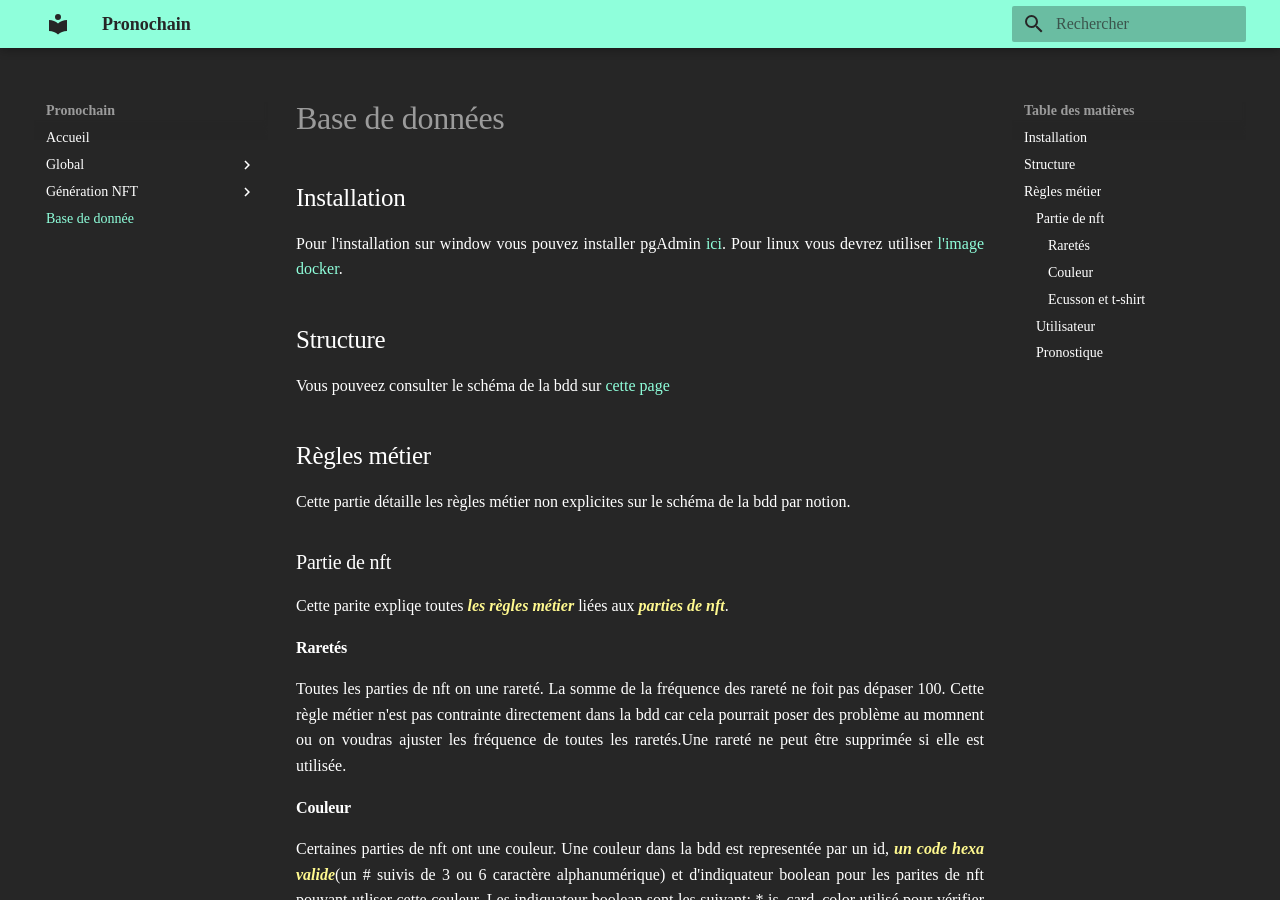
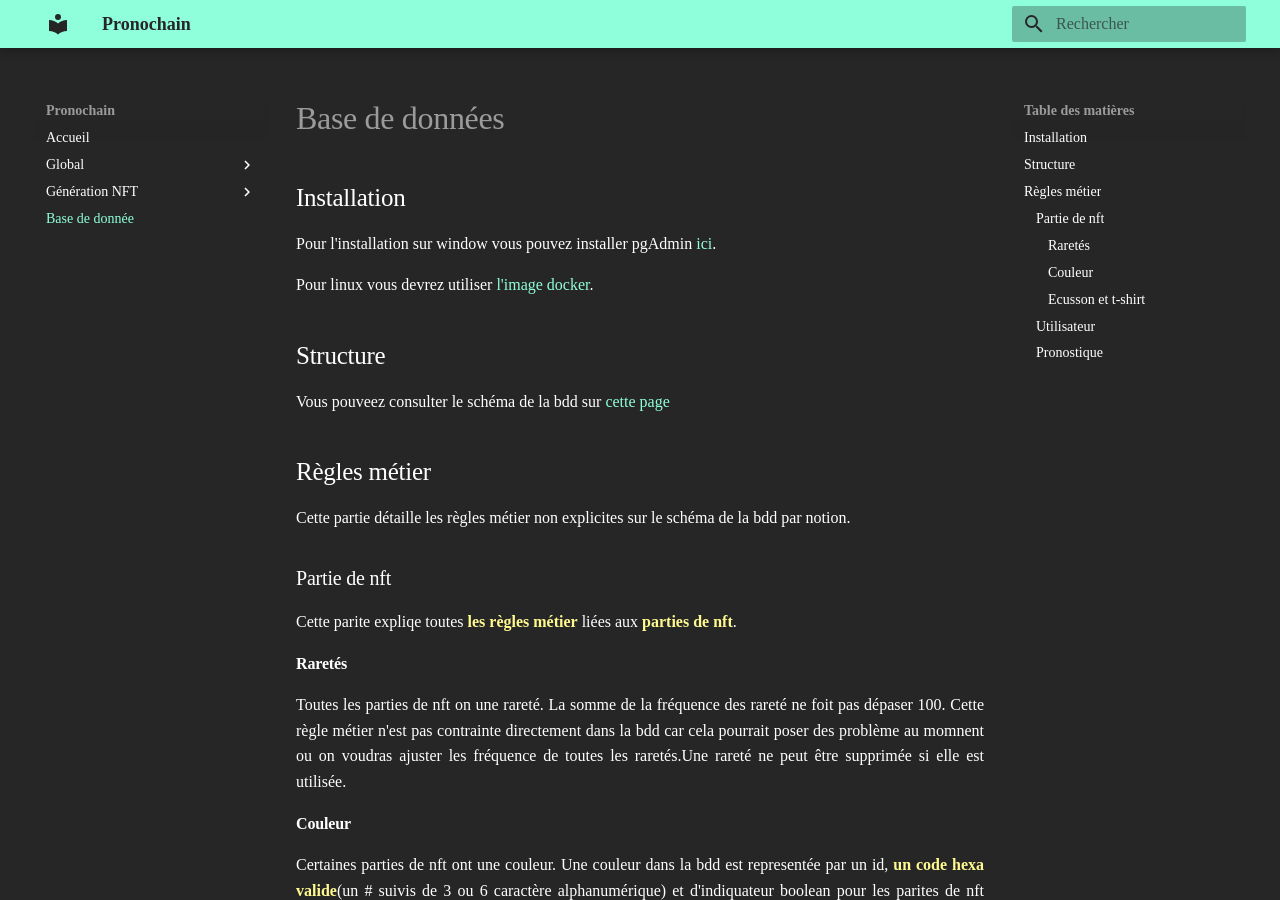
Before and after one commit to VincentMor/pronochain-documentation, an MkDocs documentation site: the page built from docs/bdd/bdd.md, in a window 1280 px wide and 900 px high. Built offline with MkDocs 1.6.1 and Material for MkDocs 9.7.7, drawn with Linux system fonts in a browser that asks for light colours.

Commit message:
Ajustement

```diff
--- a/docs/bdd/bdd.md
+++ b/docs/bdd/bdd.md
@@ -8,6 +8,7 @@ summary: Information sur la bdd
 ## Installation
 
 Pour l'installation sur window vous pouvez installer pgAdmin [ici](https://www.pgadmin.org/download/pgadmin-4-windows/).
+
 Pour linux vous devrez utiliser [l'image docker](https://www.pgadmin.org/download/pgadmin-4-container/).
 
 ## Structure
@@ -20,7 +21,7 @@ Cette partie détaille les règles métier non explicites sur le schéma de la b
 
 ### Partie de nft
 
-Cette parite expliqe toutes ***les règles métier*** liées aux ***parties de nft***.
+Cette parite expliqe toutes **les règles métier** liées aux **parties de nft**.
 
 #### Raretés
 
@@ -28,14 +29,14 @@ Toutes les parties de nft on une rareté. La somme de la fréquence des rareté
 
 #### Couleur
 
-Certaines parties de nft ont une couleur. Une couleur dans la bdd est representée par un id, ***un code hexa valide***(un # suivis de 3 ou 6 caractère alphanumérique) et d'indiquateur boolean pour les parites de nft pouvant utliser cette couleur.
+Certaines parties de nft ont une couleur. Une couleur dans la bdd est representée par un id, **un code hexa valide**(un # suivis de 3 ou 6 caractère alphanumérique) et d'indiquateur boolean pour les parites de nft pouvant utliser cette couleur.
 Les indiquateur boolean sont les suivant:
-    * is_card_color utilisé pour vérifier si la couleur ajoutée a un CarBackground est bien une couleur de carte
-    * is_hairiness_color pour vérifier si la couleur ajoutée aux Hairs,Beards,Eyebrows est bien une couleur de poils
-    * is_eye_color pour vérifier si la couleur ajoutée aux yeux est bien une couleur d'oeil
-    * is_skin_color pour vérifier si la coouleur ajoutée aux Necks,Faces,Ears est bien une couleur de paux
-    * is_club_color pour vérifier les couleurs primaire et secondaire d'un club est bien une couleur de club. De plus la couleur primaire doit être différente de la couleur secondaire.
-Ces vérifications sont faites à l'aide de trigger before insert or update qui ***bloquent l'insertion si la couleur n'est pas bonne***.
+ * is_card_color utilisé pour vérifier si la couleur ajoutée a un CarBackground est bien une couleur de carte
+ * is_hairiness_color pour vérifier si la couleur ajoutée aux Hairs,Beards,Eyebrows est bien une couleur de poils
+ * is_eye_color pour vérifier si la couleur ajoutée aux yeux est bien une couleur d'oeil
+ * is_skin_color pour vérifier si la coouleur ajoutée aux Necks,Faces,Ears est bien une couleur de paux
+ * is_club_color pour vérifier les couleurs primaire et secondaire d'un club est bien une couleur de club. De plus la couleur primaire doit être différente de la couleur secondaire.
+Ces vérifications sont faites à l'aide de trigger before insert or update qui **bloquent l'insertion si la couleur n'est pas bonne**.
 Une couleur ne peut être supprimée si elle est utilisée.
 
 #### Ecusson et t-shirt
```
